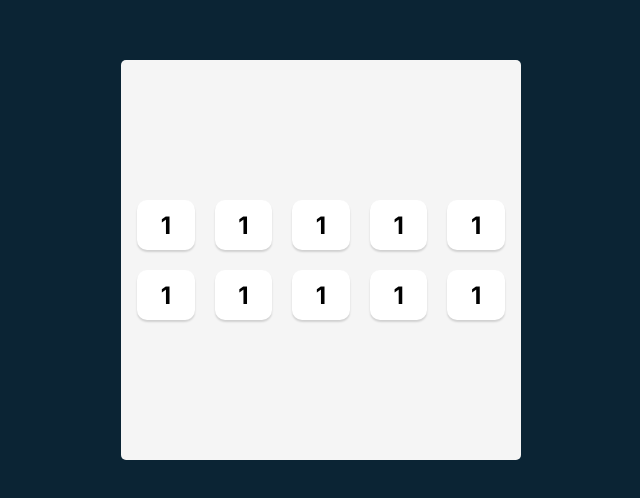
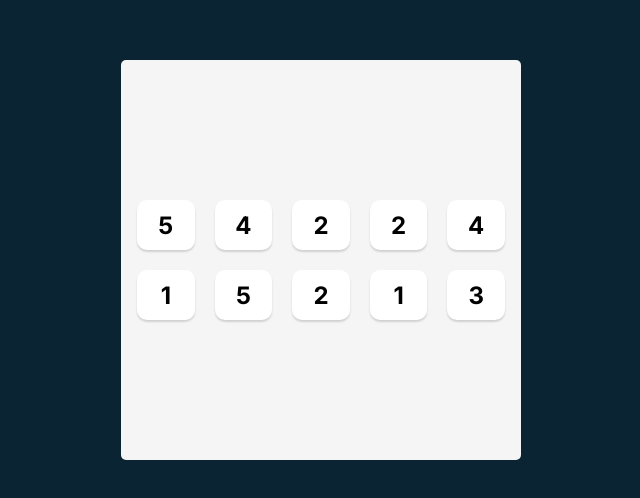
Before and after one commit to bmacmill/tenzied-ts-react, a React (Vite) app: page / in a window 1280 px wide. Shown: the part 140-638 px from the top of the page, without its empty margins (319-959 px from the left). Built offline with nearby package versions, Linux system fonts and the light colour scheme.

Commit message:
generate 10 die for game
generate playing die, set in state, render 10 die on game board

```diff
--- a/src/App.css
+++ b/src/App.css
@@ -17,7 +17,8 @@ div#root {
   height: 100%;
   width: 100%;
   max-height: 400px;
-  max-width: 400px;
+  width: 400px;
+  min-width: 400px;
 }
 
 main {
--- a/src/App.tsx
+++ b/src/App.tsx
@@ -1,21 +1,35 @@
+import React from "react"
+
 import './App.css'
 import Die from "./Die.jsx"
 
 function App() {
 
-  let dice = new Array(10).fill("1")
+  // initial dice state
+  const [dice, setDice] = React.useState(generatePlayingDice())
 
-  console.log("dice", dice)
-  const gameDice = dice.map((el, i) => {
-    return <Die key={i} number={el} />
-  })
+
+  // generate full array of 10 dice
+ function generatePlayingDice(){
+    return new Array(10)
+          .fill(0)
+          .map(()=> Math.ceil(Math.random() * 6))
+ }
+
+// generate 10 die elements on the page
+ const gameDice = dice.map((num, i) => {
+  return <Die key={i} number={num} />
+})
+
+
+
   return (
 
 
       <main>
         <div className="Die-container">
-      {gameDice}
-      </div>
+          {gameDice}
+        </div>
       </main>
 
   )
```
